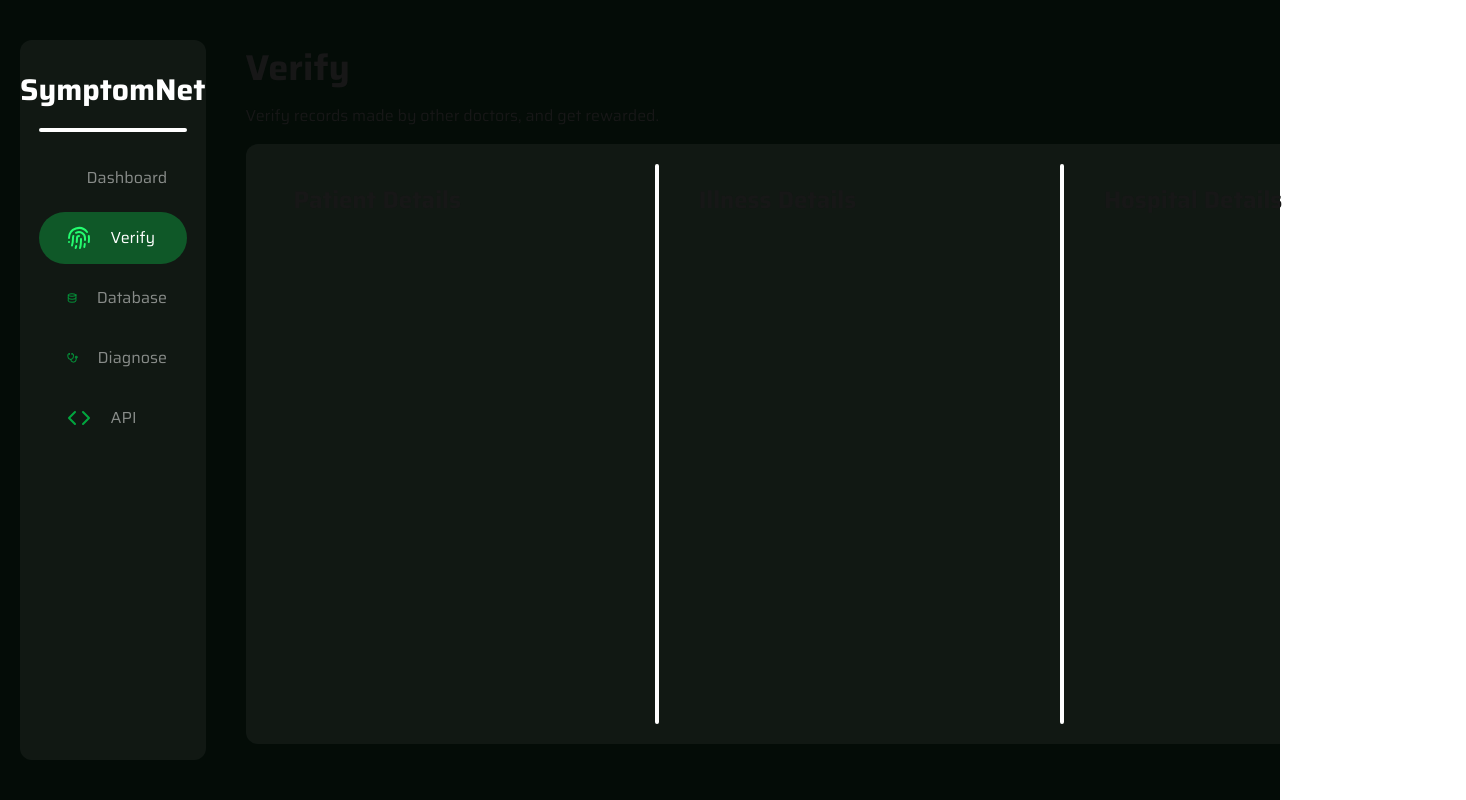
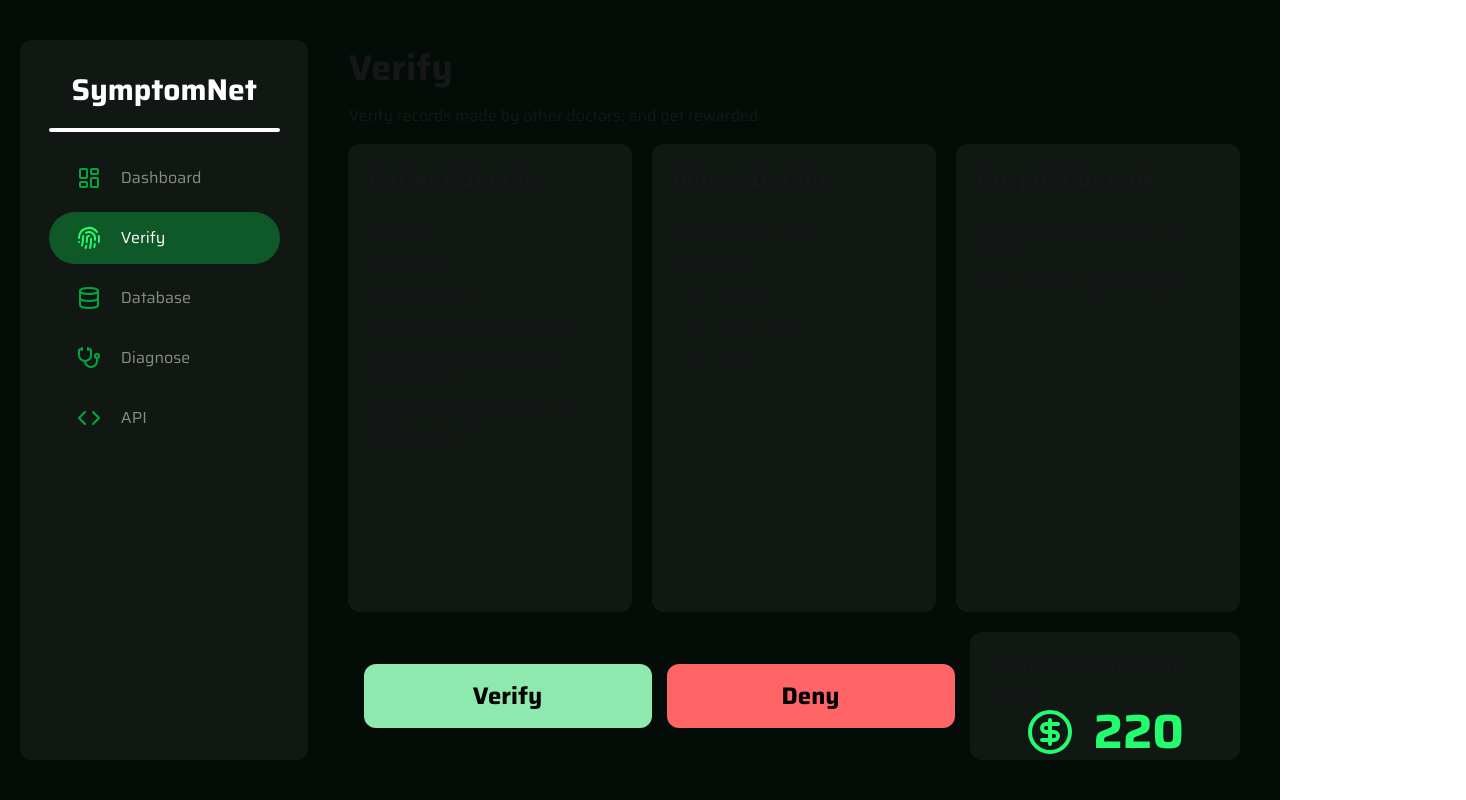
Before and after one commit to SymptomNet/SymptomNet, a Next.js app: page /verify in a window 1280 px wide. Shown: the whole page, 1466 px wide, since content can reach past the window. Built offline with nearby package versions, Linux system fonts and the light colour scheme.

Commit message:
feat: verify page ui

```diff
--- a/src/app/verify/page.js
+++ b/src/app/verify/page.js
@@ -1,9 +1,10 @@
 "use client"
 
-import { useState } from "react";
+import { useEffect, useState } from "react";
 import { motion } from "motion/react"
 
 import Sidebar from "@/components/Sidebar";
+import { CircleDollarSign } from "lucide-react";
 
 const exampleShort = {
   id: 1,
@@ -19,6 +20,7 @@ const exampleLong = {
   date: new Date(),
   verify_percentage: 50,
   status: 'Pending',
+  tokens: 220,
 
   patient: {
     age: 69,
@@ -47,6 +49,13 @@ const exampleLong = {
 
 export default function Verify() {
 
+  const [data, setData] = useState({})
+
+  useEffect(() => {
+    setData(exampleLong)
+    console.log(data)
+  }, [])
+
   return (
     <div className="flex flex-col h-screen w-screen bg-[#040c07]
     justify-center items-center">
@@ -58,17 +67,71 @@ export default function Verify() {
               <div className="font-bold text-4xl">Verify</div>
               <div className="py-4">Verify records made by other doctors, and get rewarded.</div>
             </div>
-            <div className="flex flex-row justify-start w-full h-150 bg-white/5 rounded-xl pl-7 py-5">
-              <div className="flex flex-col w-96 justify-start p-5">
-                <div className="font-bold text-2xl">Patient Details</div>
+            <div className="flex flex-row justify-start w-full h-150 space-x-5">
+              <div className="flex flex-col w-1/3 bg-white/5 rounded-xl justify-start p-5">
+                <div className="font-bold text-2xl pb-5">Patient Details</div>
+                <div className="space-y-2">
+                  <div>Age: {data.patient?.age}</div>
+                  <div>Gender: {data.patient?.gender}</div>
+                  <div>Race: {data.patient?.race}</div>
+                  <div>Country of Origin: {data.patient?.country}</div>
+                  <div>Date Admitted: {data.patient?.admission_date.toLocaleString()}</div>
+                  <div>Date Discharged: {data.patient?.discharge_date.toLocaleString()}</div>
+                </div>
               </div>
-              <div className="w-1 h-full bg-white rounded-xl mx-5"/>
-              <div className="flex flex-col w-96 justify-start p-5">
-                <div className="font-bold text-2xl">Illness Details</div>
+              <div className="flex flex-col w-1/3 bg-white/5 rounded-xl justify-start p-5">
+                <div className="font-bold text-2xl pb-5">Illness Details</div>
+                <div className="space-y-2">
+                  <div>Diagnosis: {data.illness?.name}</div>
+                  <div>Symptoms:</div>
+                  <ul className="list-disc list-inside pl-5 space-y-2">
+                    {
+                      data.illness?.symptoms.map((s, i) => <li key={i}>{s}</li>)
+                    }
+                  </ul>
+                </div>
               </div>
-              <div className="w-1 h-full bg-white rounded-xl mx-5"/>
-              <div className="flex flex-col w-96 justify-start p-5">
-                <div className="font-bold text-2xl">Hospital Details</div>
+              <div className="flex flex-col w-1/3 bg-white/5 rounded-xl justify-start p-5">
+                <div className="font-bold text-2xl pb-5">Hospital Details</div>
+                <div className="space-y-2">
+                  <div>Name: {data.hospital?.name}</div>
+                  <div>Location: {data.hospital?.state}, {data.hospital?.country}</div>
+                </div>
+              </div>
+            </div>
+            <div className="flex flex-row w-full justify-between pt-5">
+              <div className="flex flex-row w-3/4 justify-evenly items-center">
+                <motion.button className="h-16 w-72 rounded-xl text-black font-bold text-2xl
+                  bg-[#8de9ad]"
+                whileHover={{
+                scale: 1.05,
+                boxShadow: "0 0px 30px rgba(22, 101, 52, 0.5)",
+                transition: { duration: 0.2 },
+                }}
+                whileTap={{scale: 0.9}}
+                onClick={() => {}}
+                >
+                  Verify
+                </motion.button>
+                <motion.button className="h-16 w-72 rounded-xl text-black font-bold text-2xl
+                  bg-red-400"
+                whileHover={{
+                scale: 1.05,
+                boxShadow: "0 0px 30px rgba(255, 133, 133, 0.5)",
+                transition: { duration: 0.2 },
+                }}
+                whileTap={{scale: 0.9}}
+                onClick={() => {}}
+                >
+                  Deny
+                </motion.button>
+              </div>
+              <div className="flex flex-col w-72 h-32 bg-white/5 rounded-xl p-5 items-center transition-colors justify-between">
+                <div className="text-xl">Accurate verification yields</div>
+                <div className="flex flex-row w-full justify-center space-x-5 items-center">
+                  <CircleDollarSign color="currentColor" className="w-12 h-12 text-[#24fc6f]"/>
+                  <div className="text-5xl font-bold text-[#24fc6f]">{data.tokens}</div>
+                </div>
               </div>
             </div>
           </div>
```
